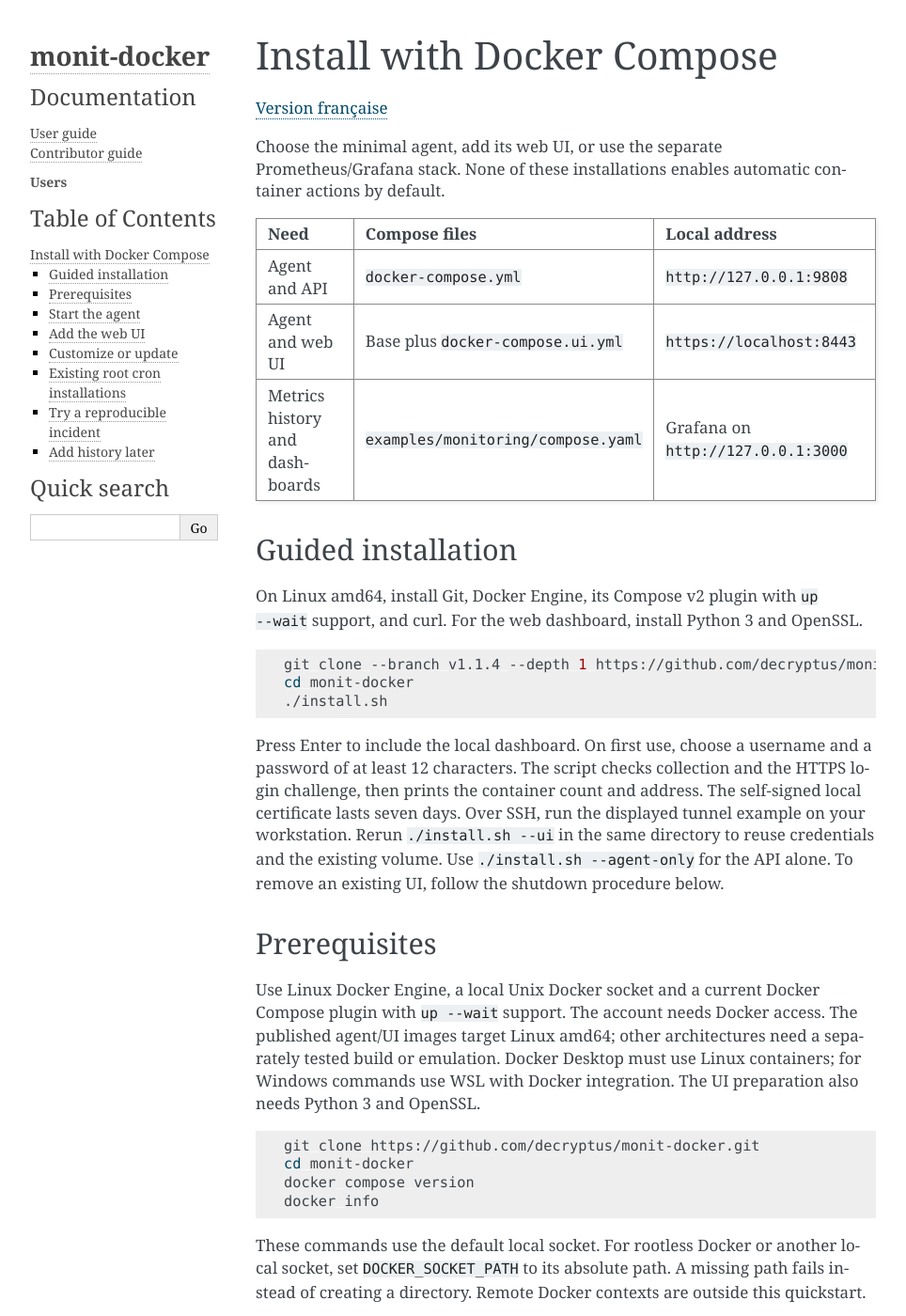
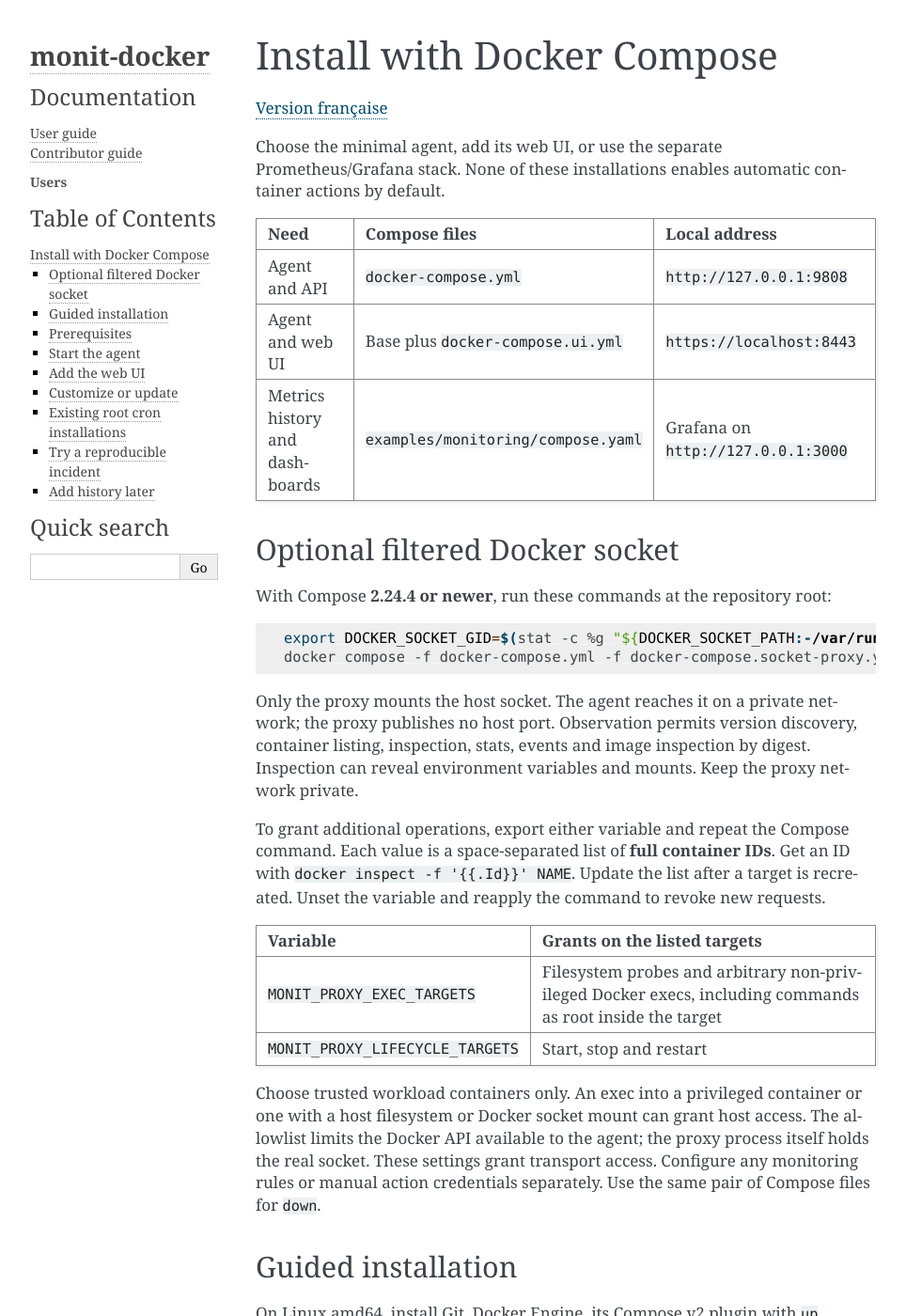
Before and after one commit to decryptus/monit-docker, a Sphinx documentation site: the page built from docs/compose-quickstart.md, in a window 1280 px wide and 1400 px high. Shown: the whole window at 94% size, without its empty margins (148-1112 px from the left). Built offline with Sphinx 7.4.7, drawn with Linux system fonts in a browser that asks for light colours.

Commit message:
Add opt-in filtered Docker API access (docs/compose-quickstart.md)

````diff
--- a/docs/compose-quickstart.md
+++ b/docs/compose-quickstart.md
@@ -10,6 +10,37 @@ stack. None of these installations enables automatic container actions by defaul
 | Agent and API | `docker-compose.yml` | `http://127.0.0.1:9808` |
 | Agent and web UI | Base plus `docker-compose.ui.yml` | `https://localhost:8443` |
 | Metrics history and dashboards | `examples/monitoring/compose.yaml` | Grafana on `http://127.0.0.1:3000` |
+
+## Optional filtered Docker socket
+
+With Compose **2.24.4 or newer**, run these commands at the repository root:
+
+```sh
+export DOCKER_SOCKET_GID=$(stat -c %g "${DOCKER_SOCKET_PATH:-/var/run/docker.sock}")
+docker compose -f docker-compose.yml -f docker-compose.socket-proxy.yml up -d --build --wait
+```
+
+Only the proxy mounts the host socket. The agent reaches it on a private network;
+the proxy publishes no host port. Observation permits version discovery, container
+listing, inspection, stats, events and image inspection by digest. Inspection can
+reveal environment variables and mounts. Keep the proxy network private.
+
+To grant additional operations, export either variable and repeat the Compose
+command. Each value is a space-separated list of **full container IDs**. Get an
+ID with `docker inspect -f '{{.Id}}' NAME`. Update the list after a target is recreated.
+Unset the variable and reapply the command to revoke new requests.
+
+| Variable | Grants on the listed targets |
+| --- | --- |
+| `MONIT_PROXY_EXEC_TARGETS` | Filesystem probes and arbitrary non-privileged Docker execs, including commands as root inside the target |
+| `MONIT_PROXY_LIFECYCLE_TARGETS` | Start, stop and restart |
+
+Choose trusted workload containers only. An exec into a privileged container or
+one with a host filesystem or Docker socket mount can grant host access. The
+allowlist limits the Docker API available to the agent; the proxy process itself
+holds the real socket. These settings grant transport access. Configure any
+monitoring rules or manual action credentials separately. Use the same pair of
+Compose files for `down`.
 
 ## Guided installation
 
````
